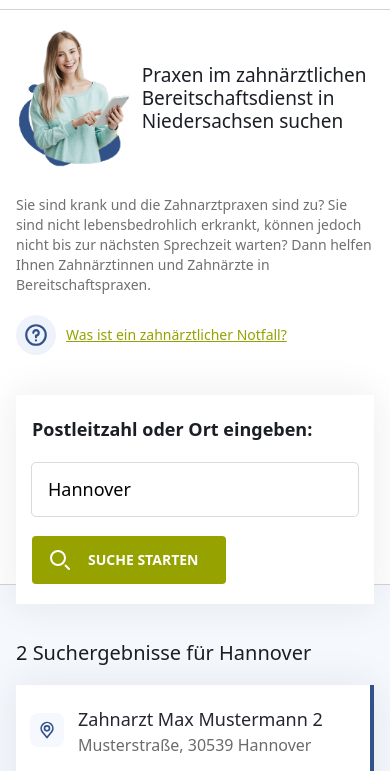
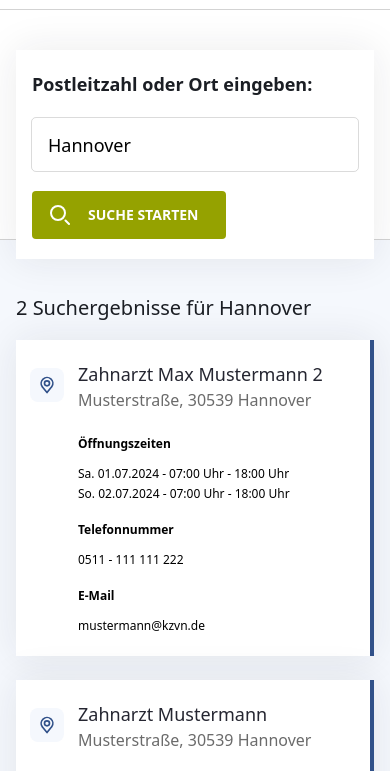
Before and after one commit to vitalso/kzvn, a website: page search.html in a window 390 px wide. Shown: the part 47-818 px from the top of the page. Drawn offline with Linux system fonts and the light colour scheme.

Commit message:
fix nav and hide elements in hero section

```diff
--- a/search.html
+++ b/search.html
@@ -31,7 +31,7 @@
             </button>
 
             <!-- Navigation -->
-            <nav id="menu" class="flex items-center gap-6 md:gap-14 ml-auto font-medium text-lg max-md:hidden max-md:absolute max-md:top-[73px] max-sm:top-[57px] max-md:left-0 max-md:w-full max-md:flex-col max-md:bg-white max-md:py-6 max-md:border-b max-md:border-b-[#7070704F]">
+            <nav id="menu" class="flex items-center gap-6 md:gap-14 ml-auto font-semibold text-lg max-md:hidden max-md:absolute max-md:top-[73px] max-sm:top-[57px] max-md:left-0 max-md:w-full max-md:flex-col max-md:bg-white max-md:py-6 max-md:border-b max-md:border-b-[#7070704F] z-10">
                 <a href="index.html" class="hover:text-dark-50 transition-all">Start</a>
                 <a href="#" class="hover:text-dark-50 transition-all">Über uns</a>
                 <a href="#" class="hover:text-dark-50 transition-all">Kontakt</a>
@@ -41,9 +41,9 @@
 
     <main>
         <!-- Hero section -->
-        <section class="py-5 sm:pb-0 md:py-14 border-b border-b-[#7070704F]">
+        <section class="py-5 max-[586px]:pt-0 sm:pb-0 md:py-14 border-b border-b-[#7070704F]">
             <div class="max-w-[1152px] px-4 mx-auto">
-                <div class="flex items-center gap-3 md:gap-10 lg:gap-20">
+                <div class="flex items-center gap-3 md:gap-10 lg:gap-20 max-[586px]:hidden">
                     <!-- Hero image -->
                     <div class="max-w-[312px] max-h-[367px] min-w-24 overflow-hidden min-sm:shrink-0">
                         <img src="images/hero-image.png" alt="image">
@@ -67,8 +67,8 @@
                 </div>
 
                 <!-- Show only on mobile -->
-                <p class="text-light mt-7 mb-5 text-sm leading-5 md:text-lg md:leading-6 block sm:hidden">Sie sind krank und die Zahnarztpraxen sind zu? Sie sind nicht lebensbedrohlich erkrankt, können jedoch nicht bis zur nächsten Sprechzeit warten? Dann helfen Ihnen Zahnärztinnen und Zahnärzte in Bereitschaftspraxen.</p>
-                <div class="items-center gap-2.5 md:gap-6 flex sm:hidden">
+                <p class="text-light mt-7 mb-5 text-sm leading-5 md:text-lg md:leading-6 max-[586px]:hidden block sm:hidden">Sie sind krank und die Zahnarztpraxen sind zu? Sie sind nicht lebensbedrohlich erkrankt, können jedoch nicht bis zur nächsten Sprechzeit warten? Dann helfen Ihnen Zahnärztinnen und Zahnärzte in Bereitschaftspraxen.</p>
+                <div class="items-center gap-2.5 md:gap-6 max-[586px]:hidden flex sm:hidden">
                     <!-- Icon -->
                     <div class="rounded-full size-10 md:size-14 bg-light-50 flex items-center justify-center">
                         <svg class="w-[26px] h-[26px] text-blue-500" aria-hidden="true" xmlns="http://www.w3.org/2000/svg" width="24" height="24" fill="none" viewBox="0 0 24 24">
```
Also changed, not shown: datenshutz.html (+1 -1 lines), index.html (+1 -1 lines), search-region.html (+1 -1 lines), css/output.css.
